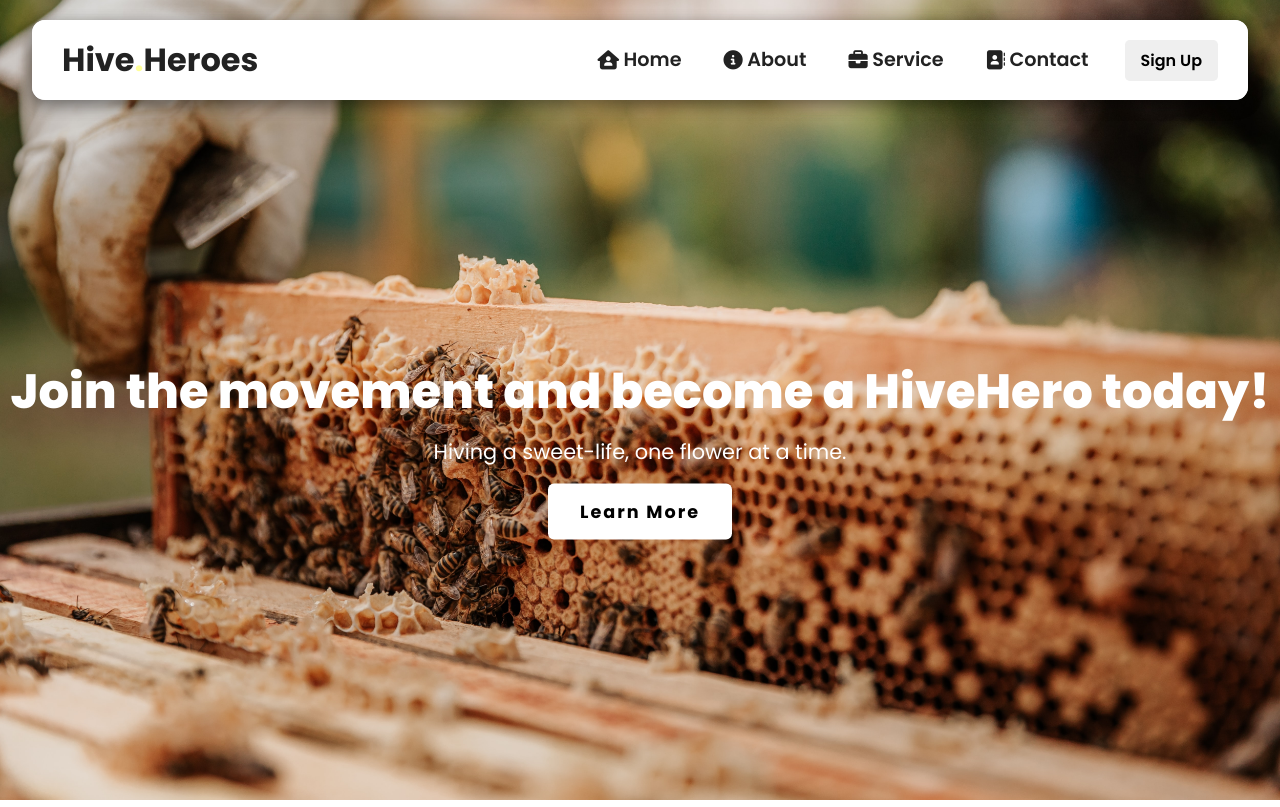
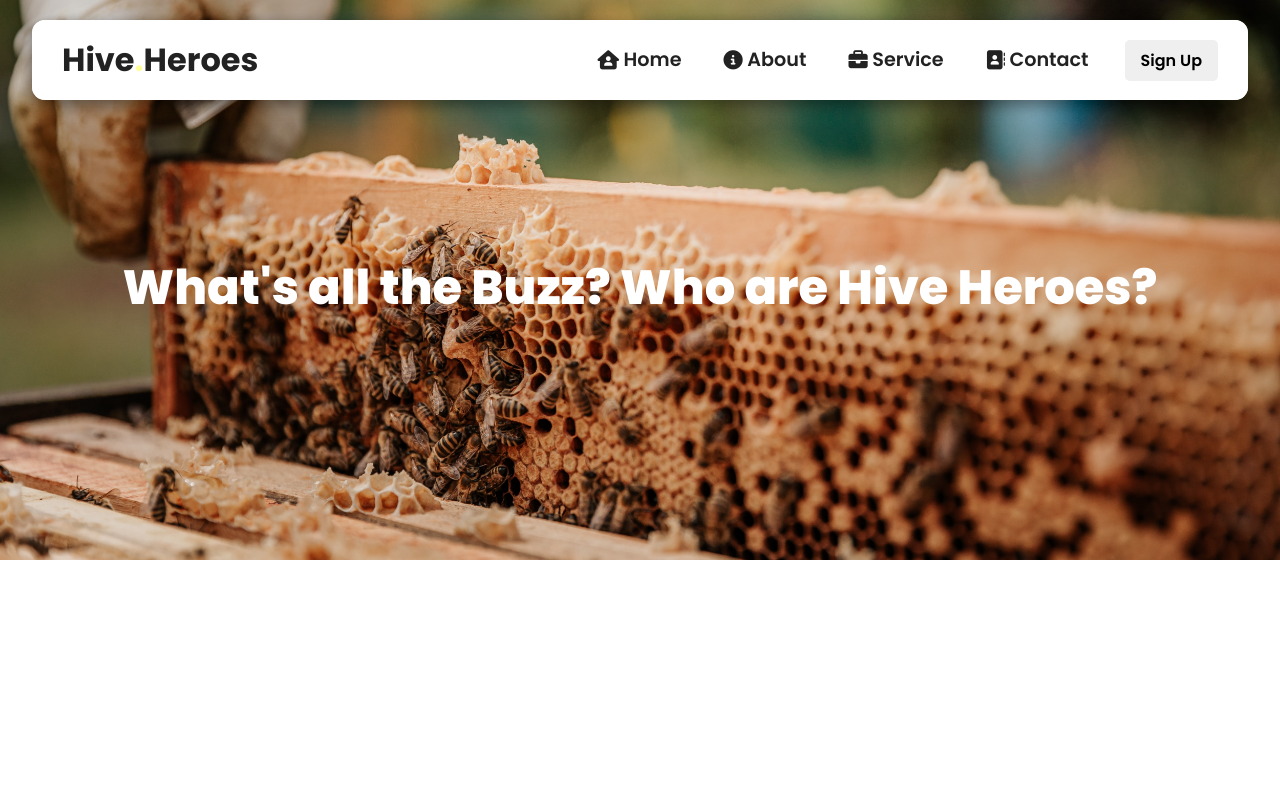
Before and after one commit to Coldest-Out/react-bees-site, a React (Vite) app: page /about in a window 1280 px wide. Built offline with nearby package versions, Linux system fonts and the light colour scheme.

Commit message:
Skeleton for About page

```diff
--- a/src/components/HeroStyles.css
+++ b/src/components/HeroStyles.css
@@ -1,6 +1,12 @@
 .hero {
 	width: 100%;
 	height: 100vh;
+	position: relative;
+}
+
+.hero-mid {
+	width: 100%;
+	height: 70vh;
 	position: relative;
 }
 
@@ -25,7 +31,7 @@ img {
 	-webkit-background-clip: text;
 	-webkit-text-fill-color: transparent;
 	outline-color: black;
-
+	margin: 16px;
 }
 
 .hero-text p {
@@ -50,6 +56,10 @@ img {
 	transition: 0.3s ease-in-out;
 }
 
+.hero-text .hide {
+	display: none;
+}
+
 
 @media screen and (max-width: 555px) {
 	.hero-text h1 {
--- a/src/routes/About.jsx
+++ b/src/routes/About.jsx
@@ -7,13 +7,13 @@ function About() {
 		<>
 			<NavbarView />
 			<Hero
-				cName='hero'
+				cName='hero-mid'
 				heroImg={AboutImg}
-				title='Join the movement and become a HiveHero today!'
-				text='Hiving a sweet-life, one flower at a time.'
-				buttonText='Learn More'
-				url='/'
-				btnClass='show'
+				title="What's all the Buzz? Who are Hive Heroes?"
+				//text='Hiving a sweet-life, one flower at a time.'
+				//buttonText='Learn More'
+				//url='/'
+				btnClass='hide'
 			/>
 		</>
 	)
```
Also changed, not shown: src/assets/bee-svgrepo-com.svg, src/assets/beesvg.svg (added).
